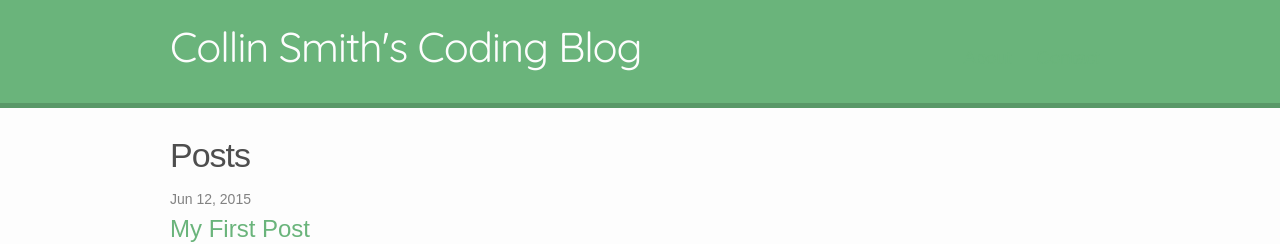
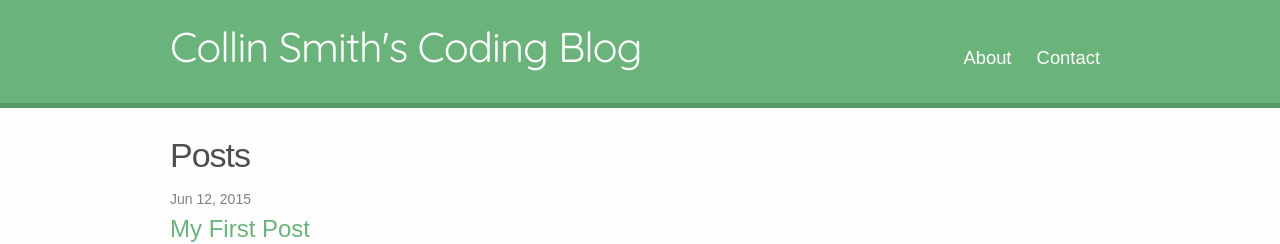
Before and after one commit to collinksmith/blog, a Jekyll site: the page built from index.html, in a window 1280 px wide. Shown: the top 244 px of the page. Built offline with Jekyll 4.4.1, drawn with Linux system fonts in a browser that asks for light colours; nearby versions of some CDN libraries; some web fonts are replaced; library files that are not in the unit come from our copies.

Commit message:
Add color for .nav-site a (not visited).

```diff
--- a/_sass/_layout.scss
+++ b/_sass/_layout.scss
@@ -77,6 +77,8 @@ h1 {
     }
 
     a {
+
+      color: $header-text-color;
 
       &:visited {
         color: $header-text-color;
```
